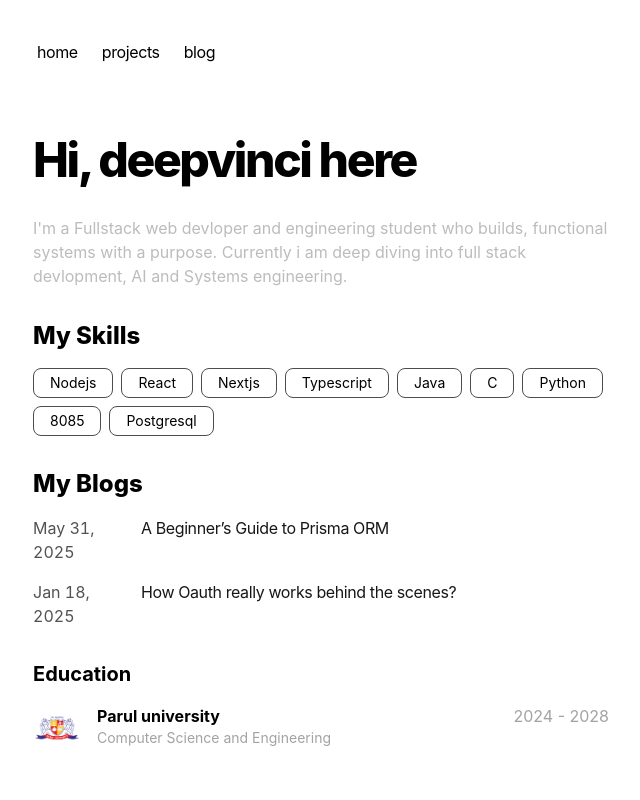
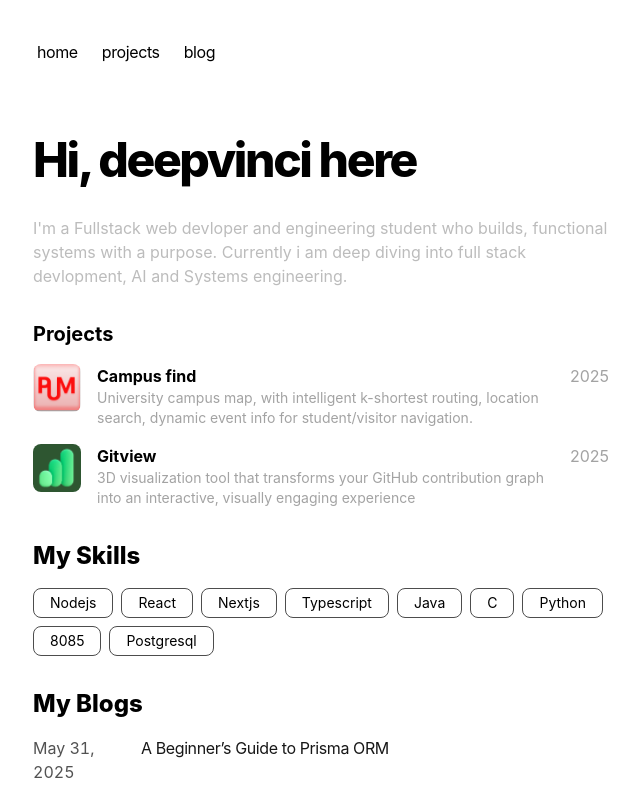
Before and after one commit to deep-vinci/portfolio, a Next.js app: page / in a window 1280 px wide. Shown: the top 800 px of the page, without its empty margins (319-959 px from the left). Built offline with nearby package versions, Linux system fonts and the light colour scheme.

Commit message:
feat: add project and its route as well

```diff
--- a/app/page.tsx
+++ b/app/page.tsx
@@ -13,6 +13,11 @@ export default function Page() {
                 {`I'm a Fullstack web devloper  and engineering student who builds, functional systems with a purpose. Currently i am deep diving
                 into full stack devlopment, AI and Systems engineering.`}
             </p>
+
+            <div className="my-8">
+                <Projects />
+            </div>
+
             <div className="my-8">
                 <Skills />
             </div>
--- /dev/null
+++ b/app/projects/page.tsx
@@ -0,0 +1,16 @@
+// import { BlogPosts } from "app/components/posts";
+import Projects from "app/components/projects";
+
+export const metadata = {
+    title: "Projects",
+    description: "View my projects.",
+};
+
+export default function Page() {
+    return (
+        <section>
+            {/* <h1 className="font-semibold text-2xl mb-8 tracking-tighter">My Blog</h1> */}
+            <Projects />
+        </section>
+    );
+}
```
